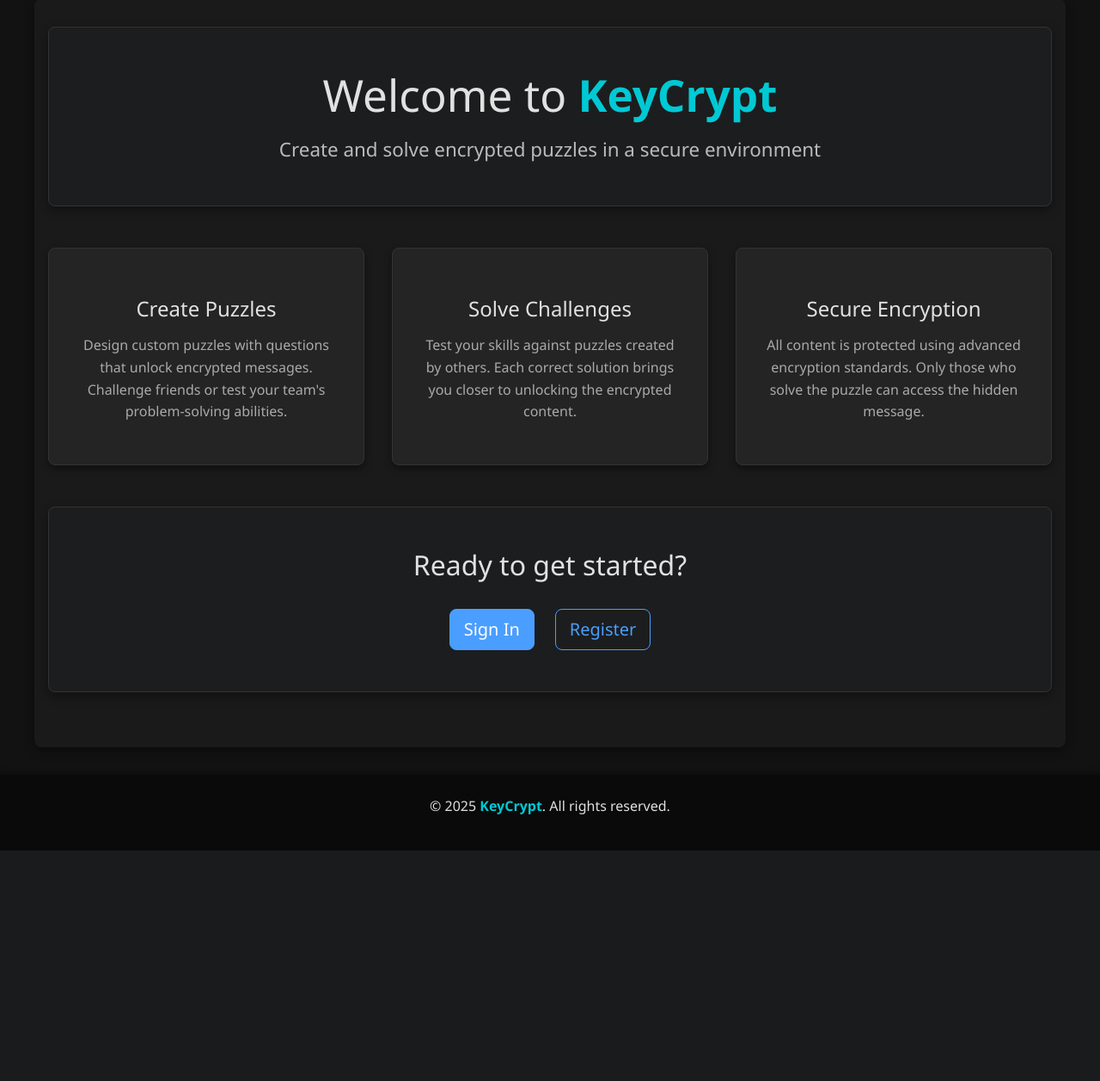
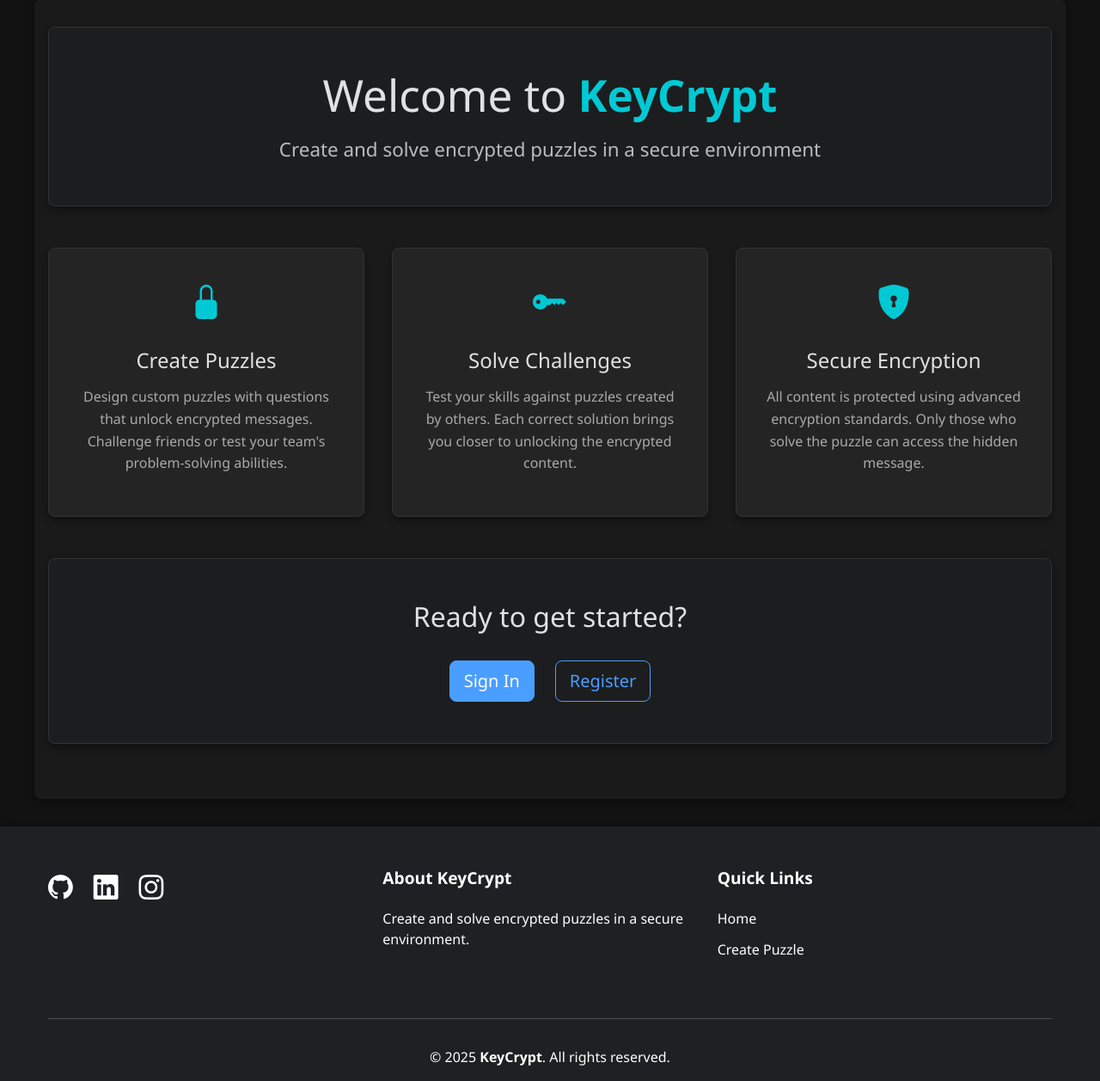
Before and after one commit to mlziade/keycrypt, a Django app: page / in a window 1280 px wide. Shown: the part 99-1356 px from the top of the page at 86% size. Before the commit the page ends 1088 px from the top, so only its background shows below. Run offline with Django 5.2, Linux system fonts and the light colour scheme; some libraries are stand-ins or nearby versions.

Commit message:
Update footer styles and structure; enhance social links and quick access sections

```diff
--- a/static/base.css
+++ b/static/base.css
@@ -4,7 +4,7 @@
     --accent-color: #00c9d4;
     --light-color: #e1e1e1;
     --dark-color: #121212;
-    --footer-color: #0a0a0a;
+    --footer-color: #1e2023;  /* Changed from blue to match secondary-color */
     --text-color: #e1e1e1;
     --container-bg: #1a1a1a;
     --shadow-color: rgba(0, 0, 0, 0.4);
@@ -104,16 +104,91 @@ body {
 
 footer {
     background-color: var(--footer-color);
-    color: var(--text-color);
-    text-align: center;
-    padding: 1.5rem 0;
+    color: #ffffff;
     margin-top: auto;
     box-shadow: 0 -2px 8px var(--shadow-color);
 }
 
 footer span {
+    color: #ffffff;
+    font-weight: bold;
+}
+
+/* New footer styles */
+.footer-container {
+    max-width: 1200px;
+    margin: 0 auto;
+    padding: 3rem 1rem 1rem;
+}
+
+.footer-row {
+    display: flex;
+    flex-wrap: wrap;
+    justify-content: space-between;
+    margin-bottom: 2rem;
+}
+
+.footer-column {
+    flex: 1;
+    min-width: 250px;
+    margin-bottom: 1.5rem;
+    padding-right: 2rem;
+}
+
+.footer-column h4 {
+    margin-bottom: 1.5rem;
+    font-size: 1.2rem;
+    color: #ffffff;
+    font-weight: 600;
+}
+
+.footer-links {
+    list-style: none;
+    margin: 0;
+    padding: 0;
+}
+
+.footer-links li {
+    margin-bottom: 0.75rem;
+}
+
+.footer-links a {
+    color: #ffffff;
+    text-decoration: none;
+    transition: color 0.3s;
+}
+
+.footer-links a:hover {
     color: var(--accent-color);
-    font-weight: bold;
+    text-decoration: underline;
+}
+
+.social-links {
+    display: flex;
+    gap: 1.5rem;
+    margin-bottom: 1rem;
+}
+
+.social-link {
+    color: #ffffff;
+    font-size: 1.8rem;
+    transition: transform 0.3s, color 0.3s;
+    display: inline-block;
+}
+
+.social-link:hover {
+    transform: translateY(-3px);
+    color: var(--accent-color);
+}
+
+.footer-bottom {
+    text-align: center;
+    padding-top: 2rem;
+    border-top: 1px solid rgba(255, 255, 255, 0.2);
+}
+
+.footer-bottom p {
+    margin: 0;
 }
 
 /* Add some styles for form elements and buttons to match dark theme */
@@ -165,4 +240,24 @@ input, select, textarea {
     .nav-links li {
         margin: 0 0.75rem;
     }
+
+    .footer-row {
+        flex-direction: column;
+    }
+
+    .footer-column {
+        padding-right: 0;
+    }
+
+    .social-links {
+        justify-content: center;
+    }
+
+    .footer-column h4 {
+        text-align: center;
+    }
+
+    .footer-links {
+        text-align: center;
+    }
 }
--- a/templates/base.html
+++ b/templates/base.html
@@ -14,6 +14,9 @@
     {% load django_bootstrap5 %}
     {% bootstrap_css %}
     {% bootstrap_javascript %}
+
+    <!-- Bootstrap Icons -->
+    <link rel="stylesheet" href="https://cdn.jsdelivr.net/npm/bootstrap-icons@1.7.2/font/bootstrap-icons.css">
 
     <!-- CSS -->
     {% load static %}
@@ -53,7 +56,34 @@
     </div>
 
     <footer>
-        <p>&copy; 2025 <span>KeyCrypt</span>. All rights reserved.</p>
+        <div class="footer-container">
+            <div class="footer-row">
+                <div class="footer-column">
+                    <div class="social-links">
+                        <a href="https://github.com/mlziade" target="_blank" class="social-link"><i class="bi bi-github"></i></a>
+                        <a href="https://www.linkedin.com/in/mlziade/" target="_blank" class="social-link"><i class="bi bi-linkedin"></i></a>
+                        <a href="#" class="social-link"><i class="bi bi-instagram"></i></a>
+                    </div>
+                </div>
+
+                <div class="footer-column">
+                    <h4>About KeyCrypt</h4>
+                    <p>Create and solve encrypted puzzles in a secure environment.</p>
+                </div>
+
+                <div class="footer-column">
+                    <h4>Quick Links</h4>
+                    <ul class="footer-links">
+                        <li><a href="{% url 'home' %}">Home</a></li>
+                        <li><a href="{% url 'puzzle:create_puzzle' %}">Create Puzzle</a></li>
+                    </ul>
+                </div>
+            </div>
+
+            <div class="footer-bottom">
+                <p>&copy; 2025 <span>KeyCrypt</span>. All rights reserved.</p>
+            </div>
+        </div>
     </footer>
 
     {% block extra_js %}
```
